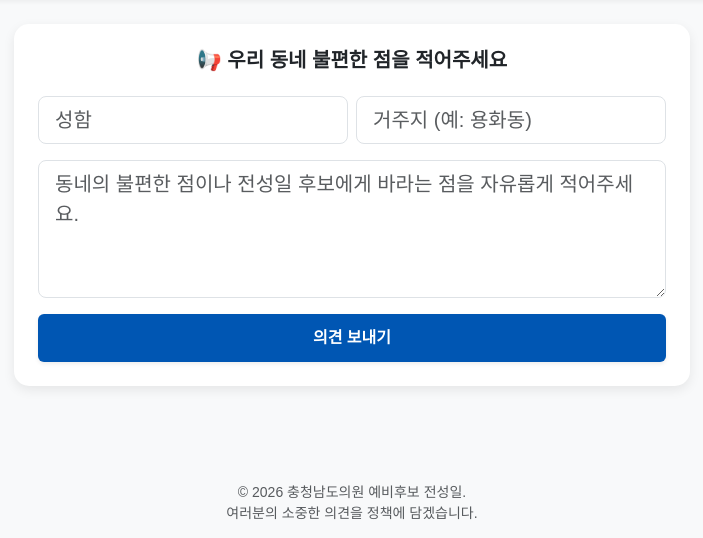
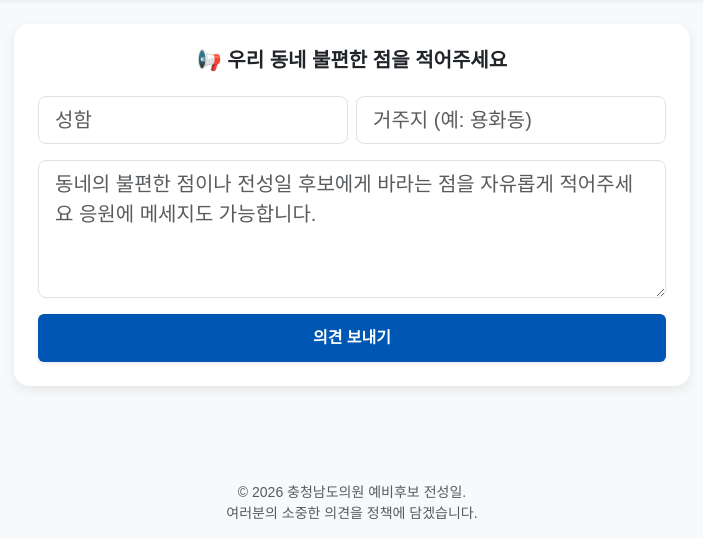
Before and after one commit to 302lkll-dev/peolplegood, a Flask app: page / in a window 1280 px wide. Shown: the part 73-611 px from the top of the page, without its empty margins (288-991 px from the left). Run offline with Flask 3, Linux system fonts and the light colour scheme; data that the repository does not hold is empty.

Commit message:
Update index.html

```diff
--- a/templates/index.html
+++ b/templates/index.html
@@ -43,7 +43,7 @@
                         </div>
                     </div>
                     <div class="mb-3">
-                        <textarea name="content" class="form-control form-control-lg" rows="4" placeholder="동네의 불편한 점이나 전성일 후보에게 바라는 점을 자유롭게 적어주세요." required></textarea>
+                        <textarea name="content" class="form-control form-control-lg" rows="4" placeholder="동네의 불편한 점이나 전성일 후보에게 바라는 점을 자유롭게 적어주세요 응원에 메세지도 가능합니다." required></textarea>
                     </div>
                     <button type="submit" class="btn btn-primary w-100 shadow-sm">의견 보내기</button>
                 </form>
```
